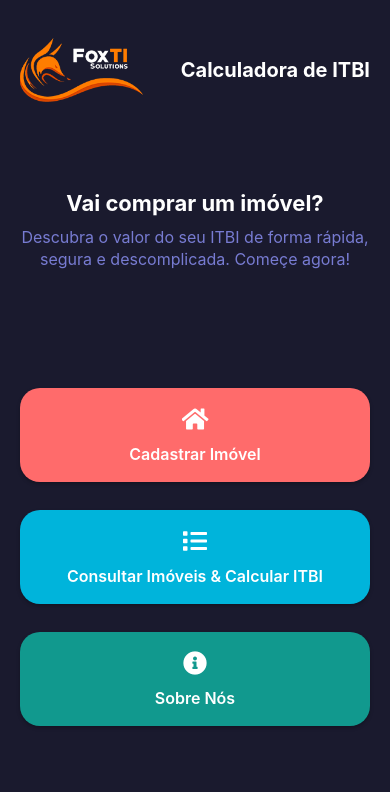
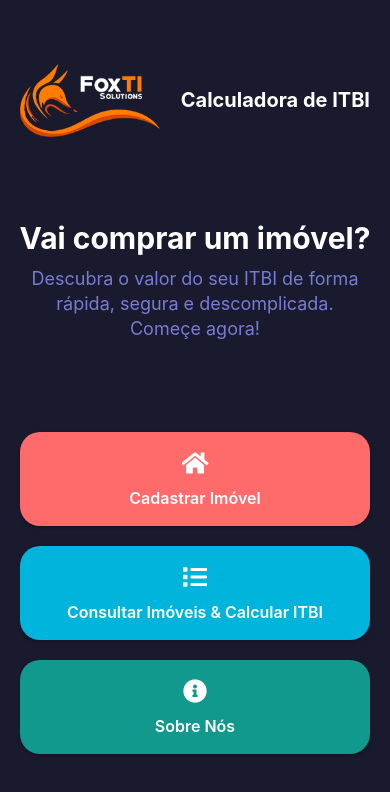
Before and after one commit to lucasskt18/iTBI-calc, a React Native app: screen /Home in a window 390 px wide. Shown: the top 792 px of the page. Built offline with nearby package versions, Linux system fonts and the light colour scheme.

Commit message:
Ajustes home screen

```diff
--- a/src/screens/HomeScreen.tsx
+++ b/src/screens/HomeScreen.tsx
@@ -53,7 +53,7 @@ export default function HomeScreen() {
       <View style={styles.header}>
         <Image
           source={require("../../assets/logo.png")}
-          style={{ width: "35%", height: 100, resizeMode: "contain" }}
+          style={{ width: "40%", height: 100, resizeMode: "contain" }}
         />
         <Text style={styles.headerTitle}>Calculadora de ITBI</Text>
       </View>
@@ -101,7 +101,7 @@ const styles = StyleSheet.create({
     justifyContent: "space-between",
     alignItems: "center",
     padding: 20,
-    // paddingTop: 40,
+    paddingTop: 50,
   },
   headerTitle: {
     fontSize: 20,
@@ -110,20 +110,20 @@ const styles = StyleSheet.create({
   },
   textFirstCta: {
     textAlign: "center",
-    fontSize: 22,
+    fontSize: 30,
     fontWeight: "bold",
     color: "#FFF",
     marginTop: 50,
     marginBottom: 10,
-    paddingHorizontal: 20,
+    // paddingHorizontal: ,
   },
   textSecondCta: {
     textAlign: "center",
-    fontSize: 16,
+    fontSize: 18,
     color: "#8F94FB",
     opacity: 0.8,
-    lineHeight: 22,
-    paddingHorizontal: 20,
+    lineHeight: 25,
+    paddingHorizontal: 30,
   },
   content: {
     flex: 1,
@@ -138,7 +138,7 @@ const styles = StyleSheet.create({
     flexDirection: "column",
     alignItems: "center",
     justifyContent: "center",
-    gap: 28,
+    gap: 20,
   },
   card: {
     width: "100%",
```
